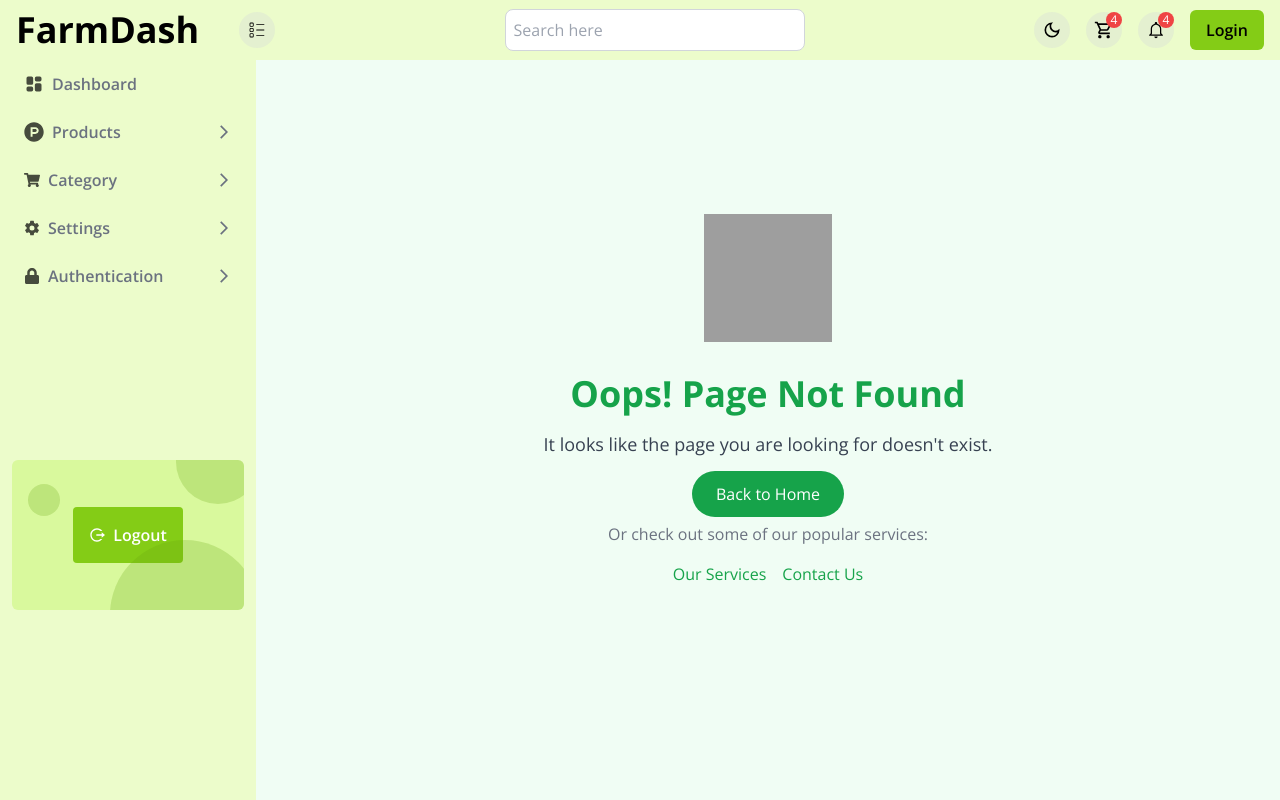
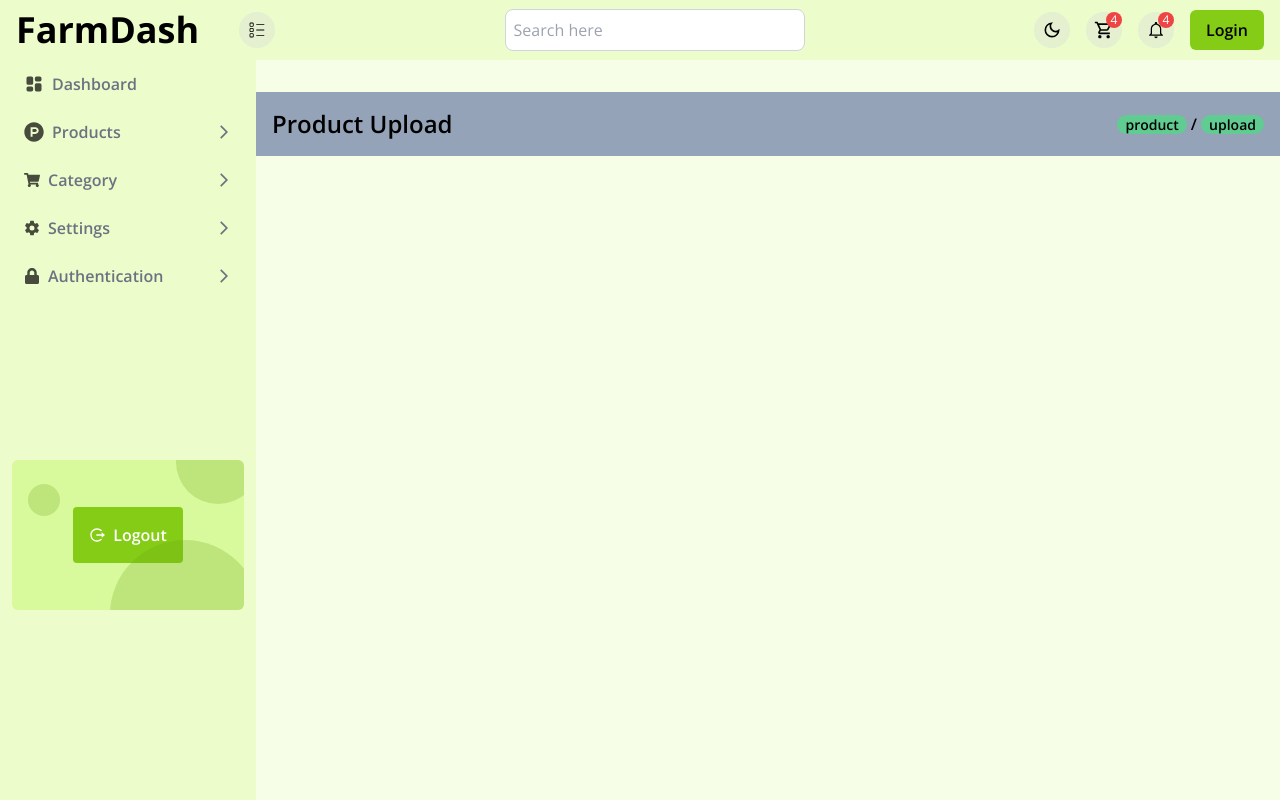
Before and after one commit to abhishek9773/Farmhub-dashboard, a React (Vite) app: page /product/upload in a window 1280 px wide. Built offline with nearby package versions, Linux system fonts and the light colour scheme; grey boxes are pictures that could not be loaded.

Commit message:
add component Breadcrumb

```diff
--- a/src/App.jsx
+++ b/src/App.jsx
@@ -15,6 +15,7 @@ import Register from "./pages/Register/Register";
 import Custom404 from "./pages/404";
 import { CgDarkMode } from "react-icons/cg";
 import ProductDetails from "./pages/ProductDetails";
+import ProductUpload from "./pages/ProductUpload";
 
 export const Mycontext = createContext();
 
@@ -68,8 +69,8 @@ export default function App() {
             {/* Sidebar transition */}
             {!isHiddenSidebarAndHeader && (
               <div
-                className={`${
-                  isToggleSidebar ? "w-0" : "w-1/5"
+                className={`w-0 ${
+                  isToggleSidebar ? "md:w-0" : "md:w-1/5"
                 } transition-all ease-in-out duration-300`}
               >
                 <SlideBar />
@@ -77,8 +78,8 @@ export default function App() {
             )}
             {/* Main content transition */}
             <div
-              className={`${
-                isToggleSidebar ? "w-full" : "w-4/5"
+              className={`w-full ${
+                isToggleSidebar ? "md:w-full" : "md:w-4/5"
               } flex-grow h-full transition-all ease-in-out duration-300`}
             >
               <Routes>
@@ -88,6 +89,7 @@ export default function App() {
                 <Route path="/register" element={<Register />} />
 
                 <Route path="/product/details" element={<ProductDetails />} />
+                <Route path="/product/upload" element={<ProductUpload />} />
                 <Route path="/*" element={<Custom404 />} />
               </Routes>
             </div>
--- /dev/null
+++ b/src/components/Breadcrumb/index.jsx
@@ -0,0 +1,25 @@
+import React from "react";
+import { Link } from "react-router-dom";
+
+const Breadcrumb = ({ Heading, LinkNav, CurrentRoute }) => {
+  return (
+    <div>
+      <div className="text-black flex items-center justify-between bg-slate-400 p-4 my-8 font-semibold">
+        <p className="text-2xl">{Heading}</p>
+        <p>
+          <Link to="/#product">
+            <span className="bg-green-400/70 rounded-full px-2 text-sm hover:text-lime-300 hover:underline">
+              {LinkNav}
+            </span>
+          </Link>
+          <span className="p-1">/</span>
+          <span className="bg-green-400/70 rounded-full px-2 text-sm">
+            {CurrentRoute}
+          </span>
+        </p>
+      </div>
+    </div>
+  );
+};
+
+export default Breadcrumb;
--- a/src/components/Header/index.jsx
+++ b/src/components/Header/index.jsx
@@ -27,6 +27,8 @@ const Header = () => {
         <Link to={"/"} className="md:text-4xl font-bold  text-2xl">
           FarmDash
         </Link>
+
+        <div className="hidden lg:block">
           <motion.button
             whileTap={{ scale: 0.9 }}
             onClick={() => context.setIsToggleSidebar(!context.isToggleSidebar)}
@@ -38,6 +40,7 @@ const Header = () => {
               <MdOutlinePlaylistRemove className="font-bold text-xl" />
             )}
           </motion.button>
+        </div>
       </div>
       <div className="hidden lg:block">
         <input
--- a/src/components/messages/index.jsx
+++ b/src/components/messages/index.jsx
@@ -44,7 +44,10 @@ const Messages = () => {
           <div className="p-1 rounded-full bg-slate-300 cursor-pointer hover:bg-lime-100">
             <BiLike className="rotate-180" />
           </div>
-          <div className="p-1 rounded-full bg-slate-300 cursor-pointer hover:bg-lime-100">
+          <div
+            title="Replay"
+            className="p-1 rounded-full bg-slate-300 cursor-pointer hover:bg-lime-100"
+          >
             {" "}
             <FaReply className="text-gray-800 " />
           </div>
--- a/src/components/warning/warning.jsx
+++ b/src/components/warning/warning.jsx
@@ -8,7 +8,7 @@ const MobileAndKeypadMessage = () => {
   // }, [context]);
 
   return (
-    <div className="relative w-full h-full py-2">
+    <div className="relative w-full h-full p-2">
       {/* Message for Large Screens */}
       <div className="flex items-center justify-center h-full w-full bg-gradient-to-r from-blue-100 via-purple-100 to-pink-100">
         <div className="w-full max-w-none flex flex-col items-center p-8 bg-yellow-100 text-yellow-800 border border-yellow-700 shadow-xl rounded-lg text-center">
--- a/src/pages/Dashboard/index.jsx
+++ b/src/pages/Dashboard/index.jsx
@@ -61,7 +61,7 @@ const Dashboard = () => {
 
   return (
     <div
-      className={` py-[60px] ${
+      className={` py-[60px] px-2 ${
         background ? " bg-lime-50" : "bg-gray-400"
       } inset-0 `}
     >
--- a/src/pages/ProductDetails/index.jsx
+++ b/src/pages/ProductDetails/index.jsx
@@ -23,7 +23,7 @@ const ProductDetails = () => {
     arrows: false,
   };
   return (
-    <div className="py-[60px]  min-w-screen min-h-screen relative">
+    <div className="py-[60px]  min-w-screen min-h-screen relative px-2">
       <div className="text-black flex items-center justify-between bg-slate-400 p-4 my-8 font-semibold">
         <p className="text-2xl">Product view</p>
         <p>
--- /dev/null
+++ b/src/pages/ProductUpload/index.jsx
@@ -0,0 +1,16 @@
+import React from "react";
+import Breadcrumb from "../../components/Breadcrumb";
+
+const ProductUpload = () => {
+  return (
+    <div className="py-[60px]">
+      <Breadcrumb
+        Heading={"Product Upload"}
+        LinkNav={"product"}
+        CurrentRoute={"upload"}
+      />
+    </div>
+  );
+};
+
+export default ProductUpload;
```
Lines whose indentation alone changed are shown as unchanged.
